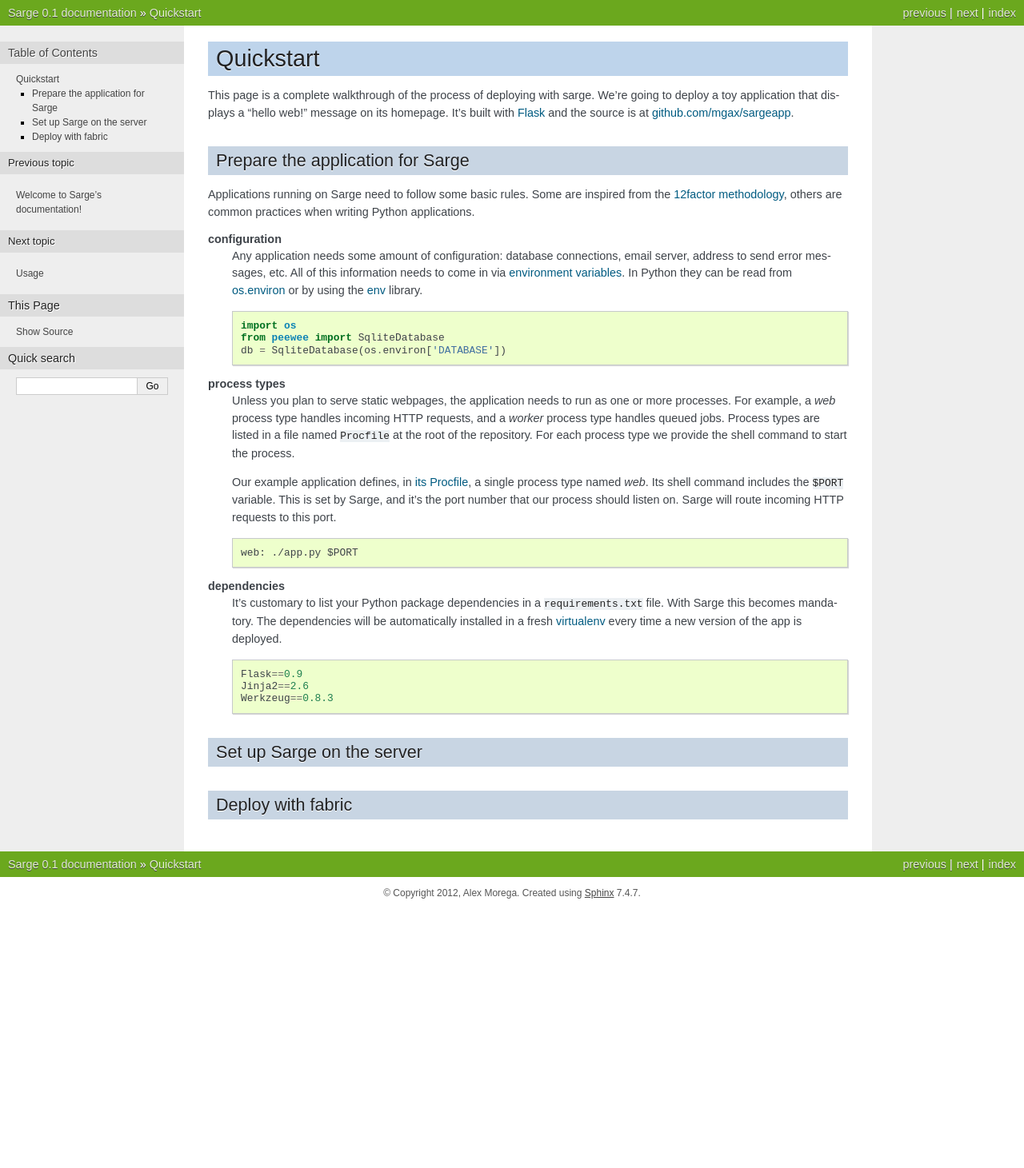
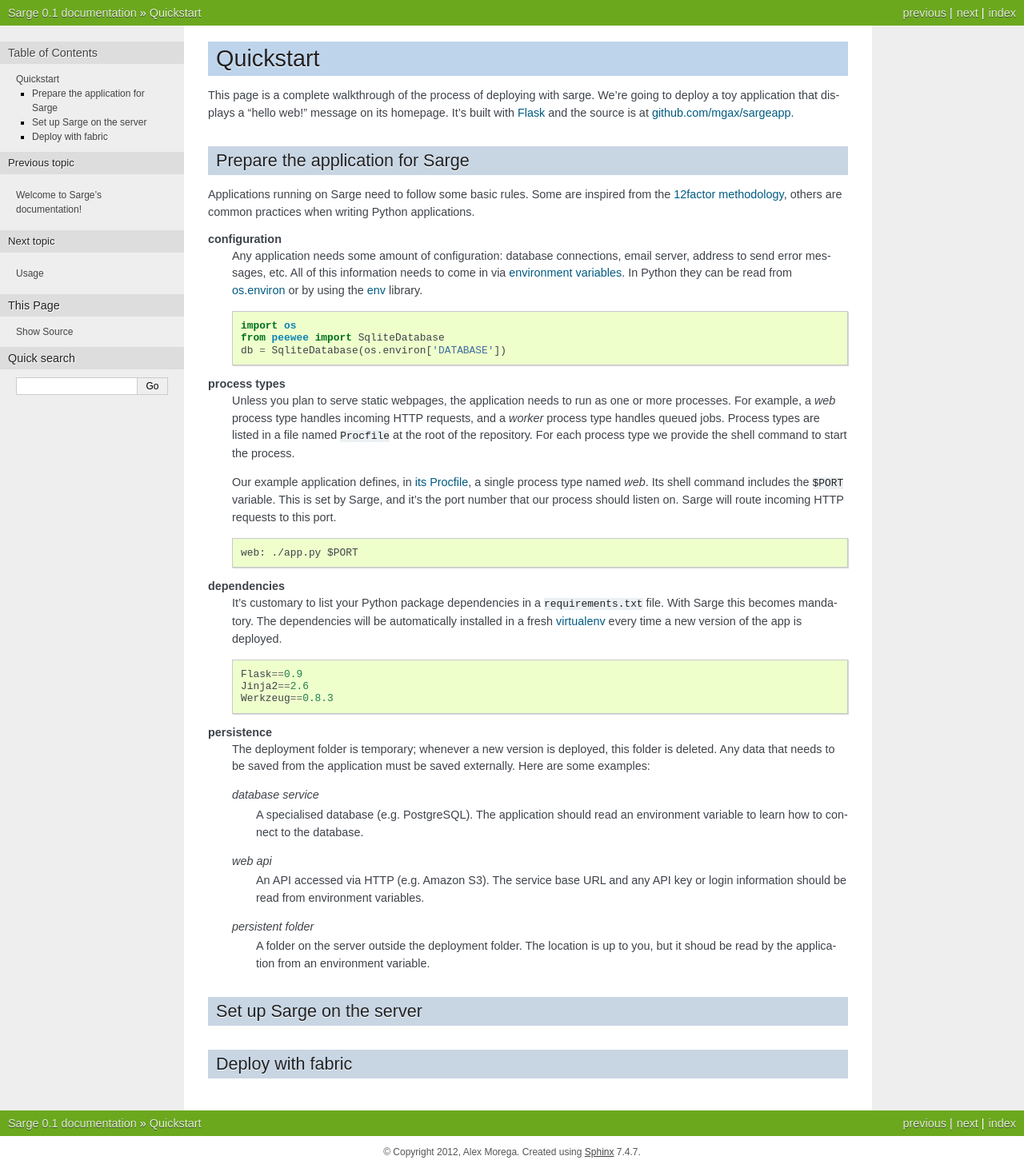
Before and after one commit to mgax/airship, a Sphinx documentation site: the page built from docs/quickstart.rst, in a window 1280 px wide. Shown: the whole page at 80% size. Built offline with Sphinx 7.4.7, drawn with Linux system fonts in a browser that asks for light colours; before the commit the page ends 1137 px from its top, so only the background shows below that.

Commit message:
persisting application data

```diff
--- a/docs/quickstart.rst
+++ b/docs/quickstart.rst
@@ -68,6 +68,27 @@ writing Python applications.
 
 .. _virtualenv: http://www.virtualenv.org/
 
+**persistence**
+    The deployment folder is temporary; whenever a new version is
+    deployed, this folder is deleted. Any data that needs to be saved
+    from the application must be saved externally. Here are some
+    examples:
+
+    *database service*
+        A specialised database (e.g. PostgreSQL). The application should
+        read an environment variable to learn how to connect to the
+        database.
+
+    *web api*
+        An API accessed via HTTP (e.g. Amazon S3). The service base URL
+        and any API key or login information should be read from
+        environment variables.
+
+    *persistent folder*
+        A folder on the server outside the deployment folder. The
+        location is up to you, but it shoud be read by the application
+        from an environment variable.
+
 
 Set up Sarge on the server
 --------------------------
```
